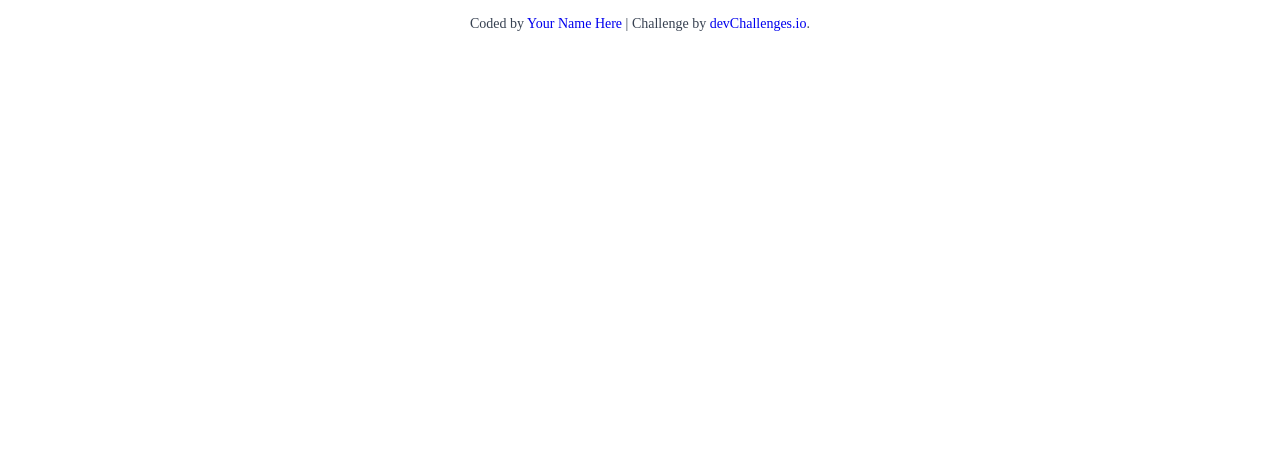
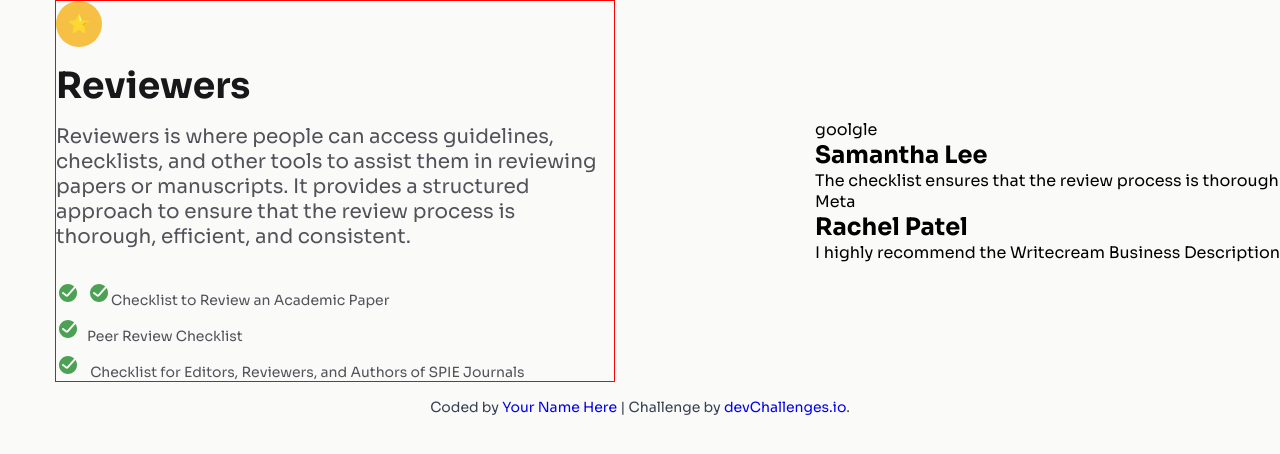
Before and after one commit to brayanbarroso/testimonial-page, a plain HTML site: page index.html in a window 1280 px wide. Drawn offline with Linux system fonts and the light colour scheme.

Commit message:
Agregando estilos al texto descripcion

```diff
--- /dev/null
+++ b/assets/css/main.css
@@ -0,0 +1,85 @@
+* {
+  margin: 0;
+  padding: 0;
+  box-sizing: border-box;
+}
+
+:root {
+  --background: #fafaf9;
+  --icon-stars: #f5c044;
+  --title: #18181b;
+  --card-background: #ffffff;
+  --text-paragraph: #d4d4d8;
+  --sub-title: #52525a;
+  --list: #4ca154;
+}
+
+body {
+  background-color: var(--background);
+  font-family: "Sora", sans-serif;
+  height: 100vh;
+}
+
+.reviewers-section {
+  display: flex;
+  justify-content: space-between;
+  align-items: center;
+}
+
+.reviewers-left {
+  border: 1px solid red;
+  margin-inline-start: 55px;
+  width: 560px;
+}
+
+.reviewers-stars {
+  background-color: var(--icon-stars);
+  border-radius: 50%;
+  height: 46px;
+  width: 46px;
+  font-size: 18px;
+  display: flex;
+  align-items: center;
+  justify-content: center;
+}
+
+.reviewers-description h1 {
+  color: var(--title);
+  font-size: 2.25rem;
+  font-weight: bold;
+  margin-block: 16px;
+}
+
+.reviewers-description p {
+  color: var(--sub-title);
+  font-size: 1.25rem;
+  margin-block: 16px;
+}
+
+/* estilos para las listas de reseñas */
+.reviewers-list {
+  display: flex;
+  flex-direction: column;
+  font-size: 0.875rem;
+  color: var(--sub-title);
+  gap: 8px;
+  margin-block-start: 32px;
+}
+
+.reviewers-list li {
+  list-style-image: url(../img/Done_ring_round_fill.svg);
+  list-style-position: inside;
+}
+
+.author-info {
+  font-size: 14px;
+  text-align: center;
+  margin-top: 16px;
+  color: rgb(55, 65, 81);
+}
+
+.author-info a {
+  text-decoration: none;
+}
+
+/* codigo de copilot */
--- a/index.html
+++ b/index.html
@@ -6,62 +6,62 @@
 
     <link
       rel="icon"
-      href="resources/favicon.ico"
+      href="./assets/img/favicon.ico"
       type="image/x-icon"
       sizes="96x96"
     />
-
+    <link rel="preconnect" href="https://fonts.googleapis.com" />
+    <link rel="preconnect" href="https://fonts.gstatic.com" crossorigin />
+    <link
+      href="https://fonts.googleapis.com/css2?family=Sora:wght@100..800&display=swap"
+      rel="stylesheet"
+    />
+    <link rel="stylesheet" href="./assets/css/main.css" />
     <title>Testimonial Page | devChallenges.io</title>
-
-    <!--You are welcome to delete these styles or modify them in your own stylesheet -->
-    <style>
-      * {
-        margin: 0;
-        padding: 0;
-        box-sizing: border-box;
-      }
-
-      body {
-        height: 100vh;
-      }
-
-      .author-info {
-        font-size: 14px;
-        text-align: center;
-        margin-top: 16px;
-        color: rgb(55, 65, 81);
-      }
-
-      .author-info a {
-        text-decoration: none;
-      }
-    </style>
   </head>
   <body>
-    <!--
-  ⭐️
+    <section class="reviewers-section">
+      <div class="reviewers-left">
+        <div class="reviewers-stars">⭐️</div>
+        <div class="reviewers-description">
+          <h1>Reviewers</h1>
+          <p>
+            Reviewers is where people can access guidelines, checklists, and
+            other tools to assist them in reviewing papers or manuscripts. It
+            provides a structured approach to ensure that the review process is
+            thorough, efficient, and consistent.
+          </p>
+        </div>
+        <ul class="reviewers-list">
+          <li><img src="./assets/img/Done_ring_round_fill.svg" alt="">Checklist to Review an Academic Paper</li>
+          <li>Peer Review Checklist</li>
+          <li>
+            Checklist for Editors, Reviewers, and Authors of SPIE Journals
+          </li>
+        </ul>
+      </div>
+      <div class="reviewrs-right">
+        <article>
+          <div>goolgle</div>
+          <h2>Samantha Lee</h2>
+          <p>The checklist ensures that the review process is thorough</p>
+        </article>
 
-  Reviewers is where people can access guidelines, checklists, and other tools to assist them in reviewing papers or manuscripts. It provides a structured approach to ensure that the review process is thorough, efficient, and consistent.
+        <article>
+          <div>Meta</div>
+          <h2>Rachel Patel</h2>
+          <p>I highly recommend the Writecream Business Description</p>
+        </article>
+      </div>
+    </section>
 
-  Checklist to Review an Academic Paper
-
-  Peer Review Checklist
-
-  Checklist for Editors, Reviewers, and Authors of SPIE Journals
-
-  Samantha Lee
-
-  The checklist ensures that the review process is thorough
-
-  Rachel Patel
-
-  I highly recommend the Writecream Business Description -->
-
+    <footer>
       <div class="author-info">
         Coded by <a href="#">Your Name Here</a> | Challenge by
         <a href="https://www.devchallenges.io?ref=challenge" target="_blank"
           >devChallenges.io</a
         >.
       </div>
+    </footer>
   </body>
 </html>
```
Lines whose indentation alone changed are shown as unchanged.
